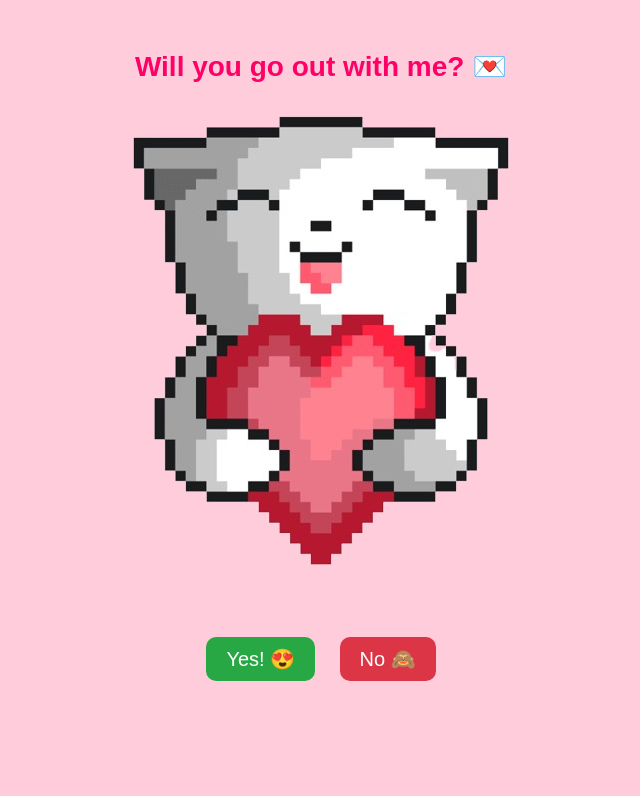
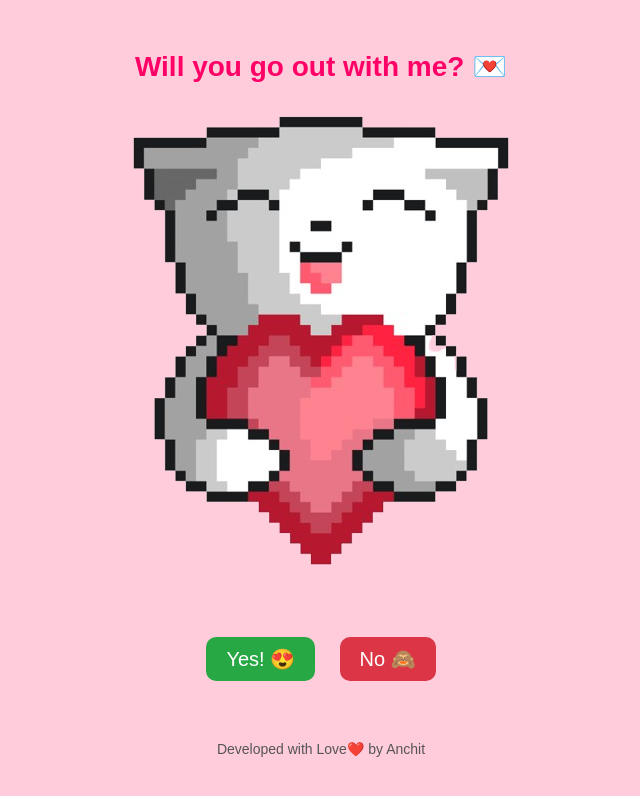
Before and after one commit to an-admin/askherout, a plain HTML site: page index.html in a window 1280 px wide. Shown: the whole page, without its empty margins (319-959 px from the left). Drawn offline with Linux system fonts and the light colour scheme.

Commit message:
Update index.html

```diff
--- a/index.html
+++ b/index.html
@@ -63,6 +63,11 @@
             0%, 100% { transform: translateY(0); }
             50% { transform: translateY(-10px); }
         }
+        .footer {
+            margin-top: 50px;
+            font-size: 14px;
+            color: #555;
+        }
     </style>
 </head>
 <body>
@@ -75,6 +80,8 @@
         </div>
         <div class="popup" id="popup"></div>
     </div>
+
+    <div class="footer">Developed with Love❤️ by Anchit</div>
 
     <script>
         let noCount = 0;
```
